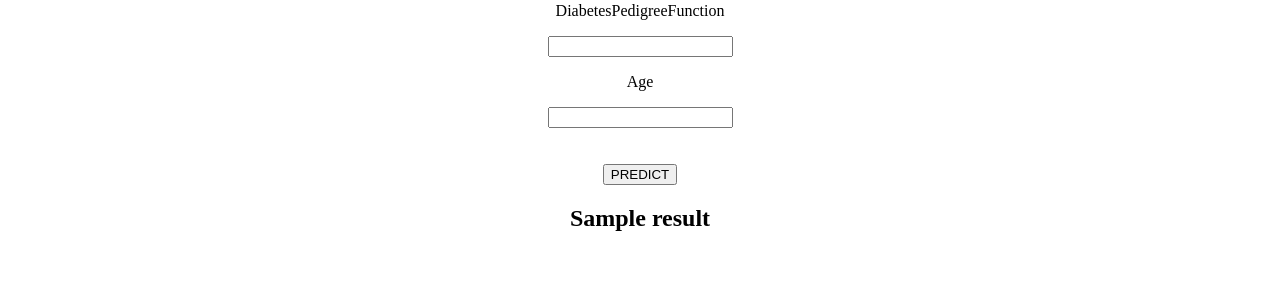
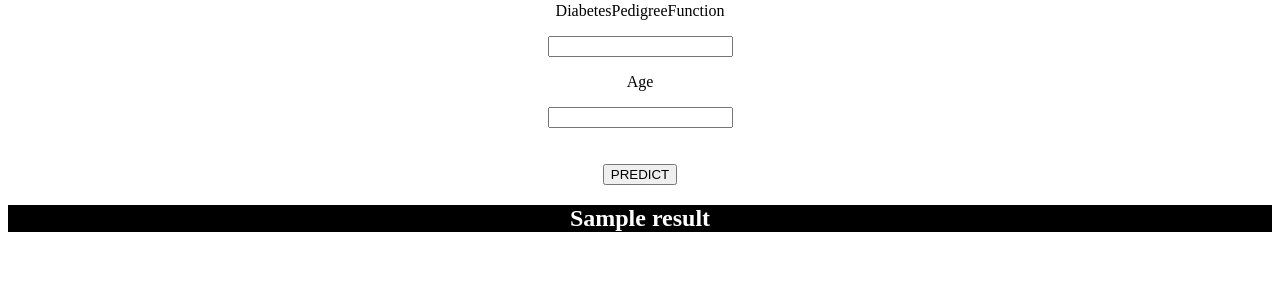
Before and after one commit to Vazimax/diabetes_predction, a Django app: template app/templates/home.html in a window 1280 px wide. Shown: the part 504-800 px from the top of the page. Run offline with Django 4.2, Linux system fonts and the light colour scheme; the template is opened without the code that fills it: most values are stand-ins (such as "Sample title", 1, 10 or a date in 2020).

```diff
--- a/app/templates/home.html
+++ b/app/templates/home.html
@@ -54,7 +54,7 @@
         </center>
     </form>
     <div class="row">
-        <h2>{{result}}</h2>
+        <h2 style="background-color: black ; color: white; border: 50px;">{{result}}</h2>
     </div>
 </body>
 
--- a/app/views.py
+++ b/app/views.py
@@ -25,7 +25,6 @@ def result(request):
     var7 = float(request.GET['v7'])
     var8 = float(request.GET['v8'])
 
-
     predict = model.predict(np.array([var1,var2,var3,var4,var5,var6,var7,var8]).reshape(1,-1))
     predict = round(predict[0])
     if predict == 1:
```
